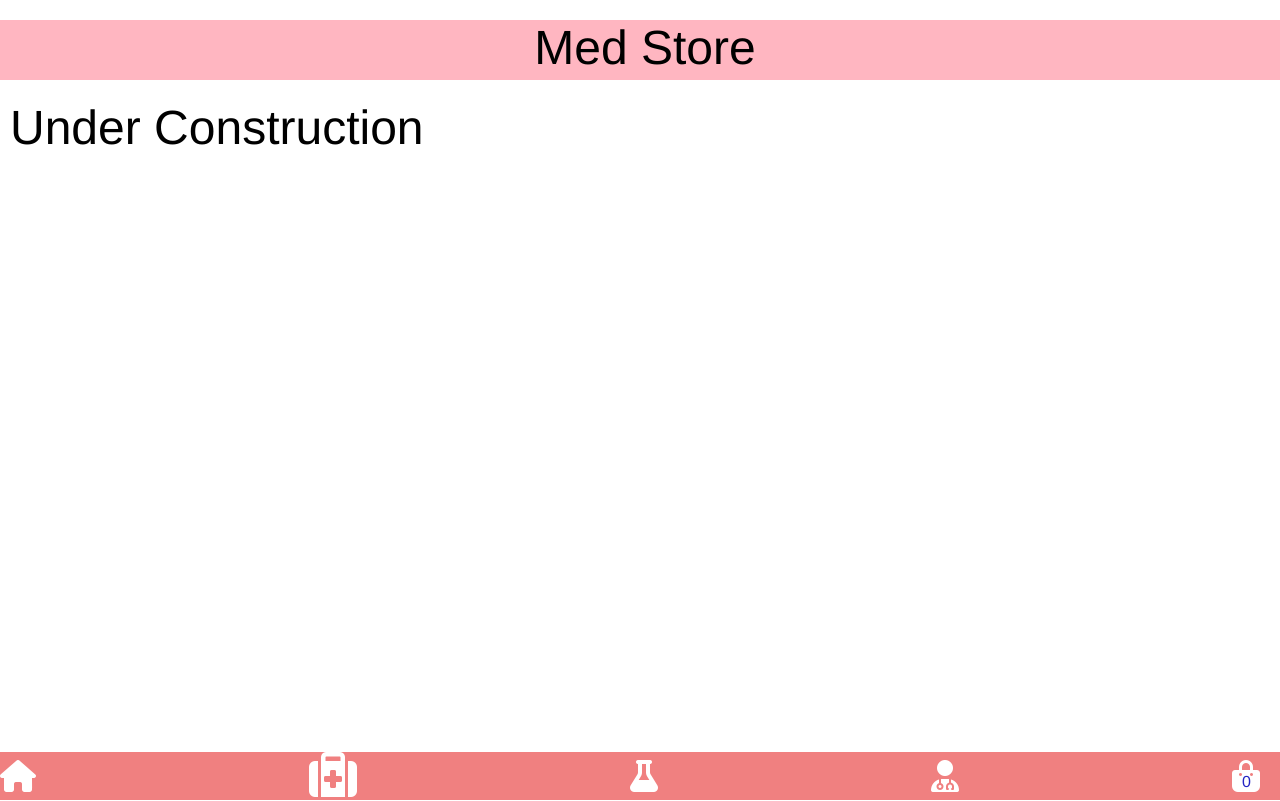
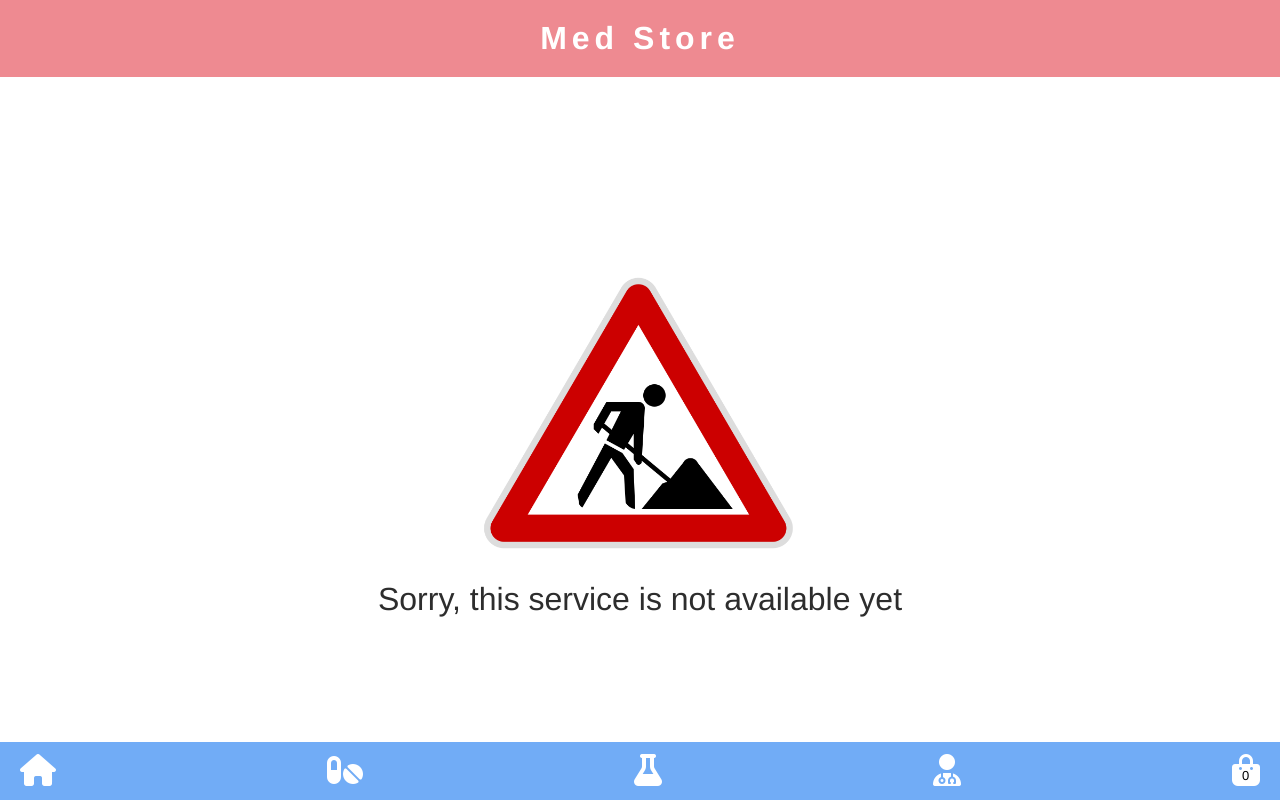
Before and after one commit to chandraprakash-dev/Medstore, a React (Create React App) app: page /lab in a window 1280 px wide. Built offline with nearby package versions, Linux system fonts and the light colour scheme; no server answers.

Commit message:
Styling for under construction page

```diff
--- a/src/Components/additional components/Construction.css
+++ b/src/Components/additional components/Construction.css
@@ -1,3 +1,30 @@
 .construction {
     flex: 2;
+    text-align: center;
 }
+
+.construction img {
+    max-width: 320px;
+    height: auto;
+    margin-top: 15%;
+}
+
+.construction p {
+    margin-top: 20px;
+    font-size: 2rem;
+    color: #2d2d2d;
+}
+
+@media (max-width: 800px) {
+    .construction img {
+        width: 50%;
+        height: auto;
+        margin-top: 25%;
+    }
+
+    .construction p {
+        margin-top: 10px;
+        font-size: 1.5rem;
+        color: #2d2d2d;
+    }
+}
--- a/src/Components/additional components/Construction.js
+++ b/src/Components/additional components/Construction.js
@@ -2,9 +2,10 @@ import React from "react";
 import './Construction.css';
 
 function Construction() {
-  return(
+  return (
     <div className="construction">
-      <h1>Under Construction</h1>
+      <img src={process.env.PUBLIC_URL + "/assets/images/construction.png"} alt="under construction"/>
+      <p>Sorry, this service is not available yet</p>
     </div>
   )
 }
--- a/src/Components/additional components/Footer.css
+++ b/src/Components/additional components/Footer.css
@@ -1,15 +1,10 @@
 footer {
-    background: lightcoral;
+    background: #71acf6;
+    padding: 20px;
     display: flex;
     align-items: center;
     color: white;
     justify-content: space-between;
-}
-
-h1 {
-    font-size: 3em;
-    font-weight: normal;
-    margin: 0 0 5px 10px;
 }
 
 .shopHeader {
@@ -17,7 +12,6 @@ h1 {
 }
 
 .shopping-bag {
-    margin-right: 20px;
     position: relative;
 }
 
@@ -27,7 +21,8 @@ span {
     left: 50%;
     margin-top: -3px;
     margin-left: -4px;
-    color: #2525c4;
+    font-size: small;
+    color: black;
 }
 
 footer a {
--- a/src/Components/additional components/Footer.js
+++ b/src/Components/additional components/Footer.js
@@ -3,28 +3,23 @@ import {Link} from "react-router-dom";
 import './Footer.css'
 
 function Footer(props) {
+
   return (
     <footer>
       <Link to="/">
-        <i className="fa fa-home fa-2x"/>
+        <i className="fa fa-home fa-2xl"/>
       </Link>
-      <div className="shopHeader">
-        <Link to="/shop">
-          <i className="fa fa-medkit fa-2x"/>
-        </Link>
-      </div>
-      <div className="lab">
-        <Link to='/lab'>
-          <i className="fa fa-flask fa-2x"/>
-        </Link>
-      </div>
-      <div className="doctor">
-        <Link to="/doctor">
-          <i className="fa fa-user-md fa-2x"/></Link>
-      </div>
+      <Link to="/shop">
+        <i className="fa-solid fa-pills fa-2xl"/>
+      </Link>
+      <Link to='/lab'>
+        <i className="fa fa-flask fa-2xl"/>
+      </Link>
+      <Link to="/doctor">
+        <i className="fa fa-user-md fa-2xl"/></Link>
       <div className="shopping-bag">
         <Link to="/cart">
-          <i className="fas fa-shopping-bag fa-2x"/>
+          <i className="fa fa-shopping-bag fa-2xl"/>
           <span>{props.cartCount}</span>
         </Link>
       </div>
--- a/src/Components/additional components/Header.css
+++ b/src/Components/additional components/Header.css
@@ -1,5 +1,7 @@
 header {
     text-align: center;
-    background: lightpink;
-    margin: 20px 0;
+    background: #ee8a91;
+    color: white;
+    letter-spacing: 5px;
+    padding: 20px;
 }
--- a/src/Components/main components/Shop.css
+++ b/src/Components/main components/Shop.css
@@ -49,7 +49,7 @@
 
 .shopList {
     width: 1000px;
-    background: gold;
+    background: lightgoldenrodyellow;
     margin: 0 auto;
     padding: 20px;
     display: grid;
--- a/src/Components/render components/shopItemCard.css
+++ b/src/Components/render components/shopItemCard.css
@@ -1,5 +1,6 @@
 .shop-card {
-    background: skyblue;
+    background: lightpink;
+    color: #bd5f5f;
     padding: 10px;
     display: flex;
     flex-direction: column;
```
Also changed, not shown: public/assets/images/construction.png (added).
